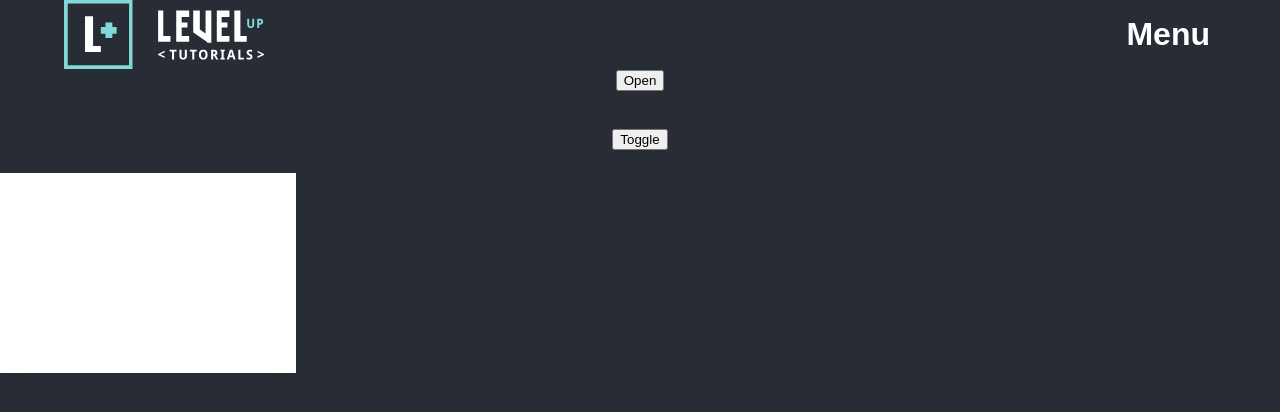
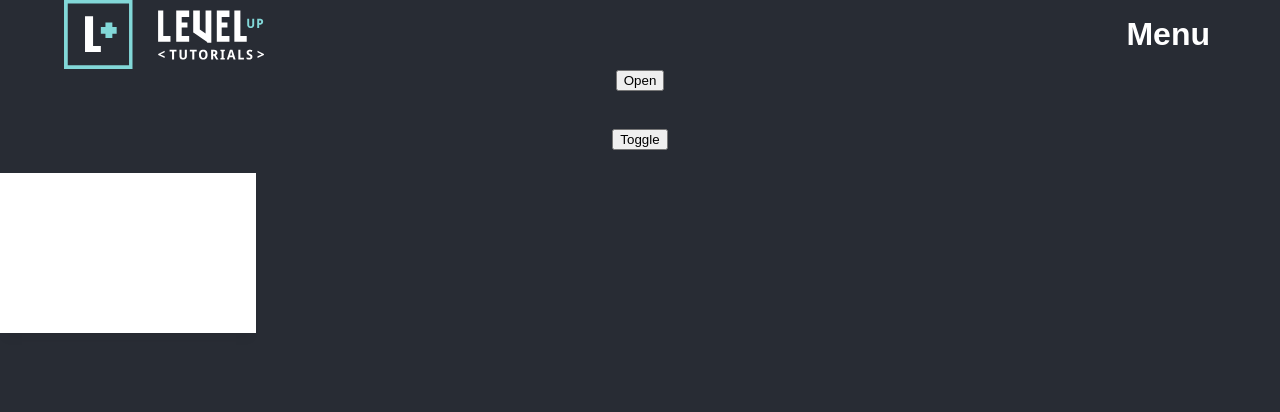
Before and after one commit to hsinhanlin/React-spring, a React (Create React App) app: page / in a window 1280 px wide. Shown: the top 412 px of the page. Built offline with nearby package versions, Linux system fonts and the light colour scheme.

Commit message:
replace useTrail with useTransition

```diff
--- a/src/App.css
+++ b/src/App.css
@@ -13,6 +13,9 @@
   --white-40: #f2f2f2;
   --white-20: #f5f4f6;
   --white: #fff;
+}
+* {
+  box-sizing: border-box;
 }
 
 body {
--- a/src/Boxes.js
+++ b/src/Boxes.js
@@ -1,7 +1,7 @@
 import React from 'react'
-import { animated, useSpring, useTrail, useChain } from 'react-spring'
+import { animated, useSpring, useTrail, useChain, useTransition } from 'react-spring'
 
-const items = [.5, .1, .2, .3, .4]
+const items = [.5, .1, .2, .3, .4, .4, .4, .4,]
 
 const Boxes = () => {
     const [on, toggle] = React.useState(false)
@@ -14,15 +14,21 @@ const Boxes = () => {
     })
 
     const transitionRef = React.useRef()
-    const trail = useTrail(items.length, {
+    const transition = useTransition(on ? items : [],
+        item => item, {
+        trail: 400 / items.length,
         ref: transitionRef,
         from: {
             opacity: 0,
             transoform: 'scale(0)'
         },
-        to: {
-            opacity: on ? 1 : 0,
-            transoform: on ? 'scale(.3)' : 'scale(1)'
+        enter: {
+            opacity: 1,
+            transoform: 'scale(1)'
+        },
+        leave: {
+            opacity: 0,
+            transoform: 'scale(0)'
         }
     })
 
@@ -36,10 +42,10 @@ const Boxes = () => {
                 onClick={() => toggle(!on)}
                 style={{ width: size, height: size }}
             >
-                {trail.map((animation, key) =>
+                {transition.map(({ item, key, props }) =>
                     <animated.div
                         className="box-two"
-                        style={animation}
+                        style={props}
                         key={key}
                     />
                 )}
```
